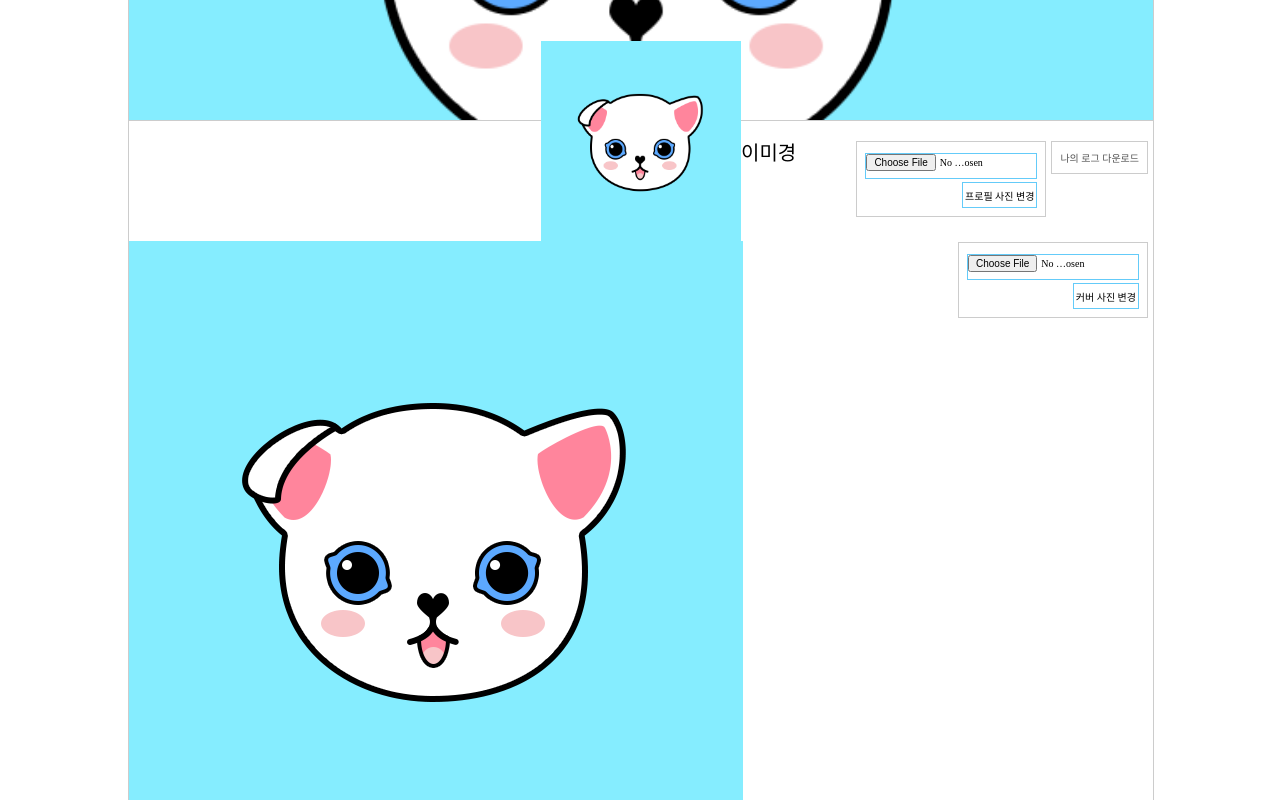
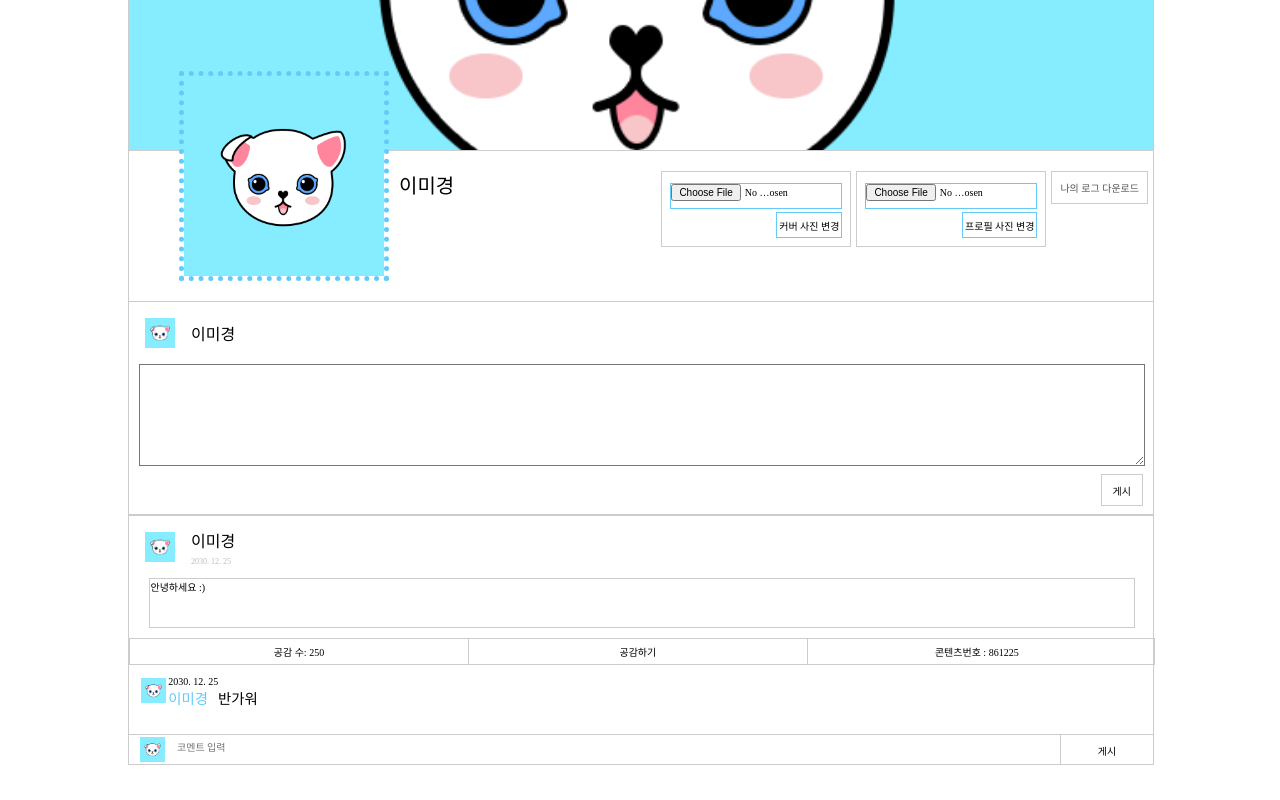
Before and after one commit to migyeonglee/WebCodingStart-Book, a website: page myservice/me.html in a window 1280 px wide. Shown: the part 280-1080 px from the top of the page. After the commit the page ends 1045 px from the top, so only its background shows below. Drawn offline with nearby package versions, Linux system fonts and the light colour scheme; a web font is replaced by a local one.

Commit message:
myPage css success

```diff
--- a/myservice/css/me.css
+++ b/myservice/css/me.css
@@ -73,3 +73,343 @@
     height: 24px;
     padding: 0 2px 0 2px
 }
+
+
+/* container 부분 */
+
+#container {
+    clear: both;
+    width: 80%;
+    margin: 30px auto 0;
+}
+
+#writing {
+    clear: both;
+    float: left;
+    width: 100%;
+    border-top: 1px solid #ccc;
+    border-bottom: 1px solid #ccc;
+}
+
+#writing .me img {
+    float: left;
+    width: 30px;
+    margin: 1rem;
+}
+
+#writing .me p {
+    float: left;
+    font-size: 1rem;
+    margin: 1.2rem 0 0 0;
+}
+
+#writing textarea {
+    float: left;
+    width: 98%;
+    margin-left: 1%;
+    height: 100px;
+    border-radius: 0;
+}
+
+#writing #inputBox {
+    clear: both;
+    float: right;
+    width: 40px;
+    height: 1.9rem;
+    border: 1px solid #ccc;
+    margin: 0.5rem 1%;
+    color: #fff;
+    background: #fff;
+}
+
+#writing #inputBox input {
+    float: left;
+    width: 100%;
+    border: none;
+    color: #000;
+    background: none;
+    margin-top: 8px;
+}
+
+.reading {
+    clear: both;
+    float: left;
+    width: 100%;
+    border-top: 1px solid #ccc;
+    border-bottom: 1px solid #ccc;
+}
+
+.reading .writerArea img {
+    float: left;
+    width: 30px;
+    margin: 1rem;
+}
+
+.reading .writingInfo {
+    float: left;
+}
+
+.reading .writingInfo p {
+    clear: both;
+    float: left;
+    font-size: 1rem;
+    margin-top: 12px;
+}
+
+.reading .writingDate {
+    clear: both;
+    float: left;
+    margin: 0.3rem 0 0 0;
+    font-size: 0.5rem;
+    color: #bbb;
+}
+
+.content {
+    float: left;
+    width: 96%;
+    min-height: 48px;
+    margin-left: 2%;
+    border: 1px solid #ccc;
+}
+
+.likeArea {
+    clear: both;
+    float: left;
+    width: 100%;
+    margin-top: 10px;
+    border: 1px solid #ccc;
+    border-bottom: 1px solid #ccc;
+}
+
+.likeArea div {
+    padding: 5px 0;
+    text-align: center;
+}
+
+.likeNum {
+    clear: both;
+    float: left;
+    width: 100%;
+    border-bottom: 1px solid #ccc;
+}
+
+.likeBth {
+    float: left;
+    width: 50%;
+    border-right: 1px solid #ccc;
+}
+
+.contentsID {
+    float: left;
+    width: 49%;
+}
+
+.myCommentArea {
+    float: left;
+    width: 100%;
+}
+
+.myCommentArea img {
+    float: left;
+    width: 25px;
+    margin: 2px;
+}
+
+.commentBox {
+    clear: both;
+    float: left;
+    width: 98%;
+    padding: 1%;
+    font-size: 1.2em;
+}
+
+.myCommentArea .inputBox {
+    float: left;
+    width: 100%;
+    margin-top: 16px;
+    border-top: 1px solid #ccc;
+}
+
+.inputComment {
+    float: left;
+    width: 70%;
+    height: 26px;
+    margin-left: 10px;
+    border: none;
+    background: #fff;
+}
+
+.myCommentArea .regCommentBox {
+    float: right;
+    width: 9%;
+    height: 29px;
+    border-left: 1px solid #ccc;
+    background: #fff;
+}
+
+.regComment {
+    float: left;
+    width: 100%;
+    border: none;
+    color: #000;
+    background: none;
+    margin-top: 8px;
+}
+
+.commentPoster,
+.writtenComment {
+    float: left;
+    font-size: 1.2em;
+}
+
+.commentBox .commentPoster {
+    color: #64cbf9;
+    margin-right: 10px;
+}
+
+.regCommentBox {
+    float: right;
+    width: 9%;
+    height: 29px;
+    border-left: 1px solid #ccc;
+    background: #fff;
+}
+
+.regCommentBth {
+    float: left;
+    width: 100%;
+    border: none;
+    color: #000;
+    background: none;
+    margin-top: 8px;
+    cursor: pointer;
+}
+
+.inputBox {
+    float: left;
+    width: 100%;
+    margin-top: 16px;
+    border-top: 1px solid #ccc;
+}
+
+.inputBox img {
+    float: left;
+    width: 25px;
+    margin: 2px 2px 2px 11px;
+}
+
+#noContents {
+    clear: both;
+    float: left;
+    width: 100%;
+    text-align: center;
+    padding: 10px 0 10px;
+    display: none;
+}
+
+
+/* 현재 꾸미려는 부분 외에는 안보이게 처리 */
+
+#myContent {
+    _display: none;
+}
+
+
+/* moobile base */
+
+@media screen and (min-width:0px) and (max-width:1199px) {
+    #name {
+        width: 100%;
+    }
+}
+
+@media screen and (min-width:320px) and (max-width:374px) {
+    #myProfilePhoto {
+        width: 80px;
+        max-height: 100px;
+    }
+    #myWallPhoto {
+        height: 150px;
+    }
+}
+
+@media screen and (min-width:375px) and (max-width:399px) {
+    #myProfilePhoto {
+        width: 80px;
+        max-height: 100px;
+    }
+    #myWallPhoto {
+        height: 170px;
+    }
+}
+
+@media screen and (min-width:400px) and (max-width:500px) {
+    #myProfilePhoto {
+        width: 100px;
+        max-height: 120px;
+    }
+    #myWallPhoto {
+        height: 200px;
+    }
+}
+
+@media screen and (min-width:501px) and (max-width:700px) {
+    #myProfilePhoto {
+        width: 150px;
+        max-height: 170px;
+    }
+    #myWallPhoto {
+        height: 300px;
+    }
+}
+
+@media screen and (min-width:427px) and (max-width:729px) {
+    .myButtonBox {
+        clear: both;
+    }
+}
+
+@media screen and (min-width:500px) {
+    .likeNum {
+        clear: none;
+        width: 33%;
+        cursor: pointer;
+        border: none;
+    }
+    .likeBth {
+        width: 33%;
+        cursor: pointer;
+        border-left: 1px solid #ccc;
+    }
+    .contentsID {
+        width: 33%;
+        cursor: pointer;
+    }
+}
+
+
+/* pc */
+
+@media screen and (min-width:1200px) {
+    #myProfilePhoto {
+        float: left;
+        width: 200px;
+        margin-left: 50px;
+    }
+    #myProfilePhoto img {
+        float: left;
+        width: 100%;
+        margin-top: -40%;
+        border: 5px dotted #64cbf9;
+    }
+    #name {
+        float: left;
+        color: #000;
+        font-size: 2em;
+        margin-left: 20px;
+        margin-top: 3px;
+    }
+    #writing {
+        margin-top: 20px;
+    }
+}
--- a/myservice/me.html
+++ b/myservice/me.html
@@ -16,7 +16,7 @@
 
     <style>
         #myWallPhoto {
-            background: url("../images/me/happyCat.png");
+            background: url("./images/me/happyCat.png");
             background-size: cover;
             background-repeat: no-repeat;
             background-position: 50% 50%;
@@ -79,10 +79,10 @@
                             <div class="writingDate">2030. 12. 25</div>
                         </div>
                     </div>
-                    <span class="content"></span>
+                    <span class="content">안녕하세요 :)</span>
                     <div class="likeArea">
                         <div class="likeNum likes" style="background: #fff">공감 수: 250</div>
-                        <div class="likeBtn" id="likes861225">공감하기</div>
+                        <div class="likeBth" id="likes861225">공감하기</div>
                         <div class="contentsID">콘텐츠번호 : 861225</div>
                     </div>
                     <div class="myCommentArea myCommentArea861225">
@@ -97,7 +97,7 @@
                         <img src="./images/me/happyCat.png" />
                         <input type="text" class="inputComment comments861225" placeholder="코멘트 입력" />
                         <div class="regCommentBox">
-                            <input type="button" class="regCommentBtn" id="comments861225" value="게시" />
+                            <input type="button" class="regCommentBth" id="comments861225" value="게시" />
                         </div>
                     </div>
                 </div>
```
Also changed, not shown: 1 other file.
